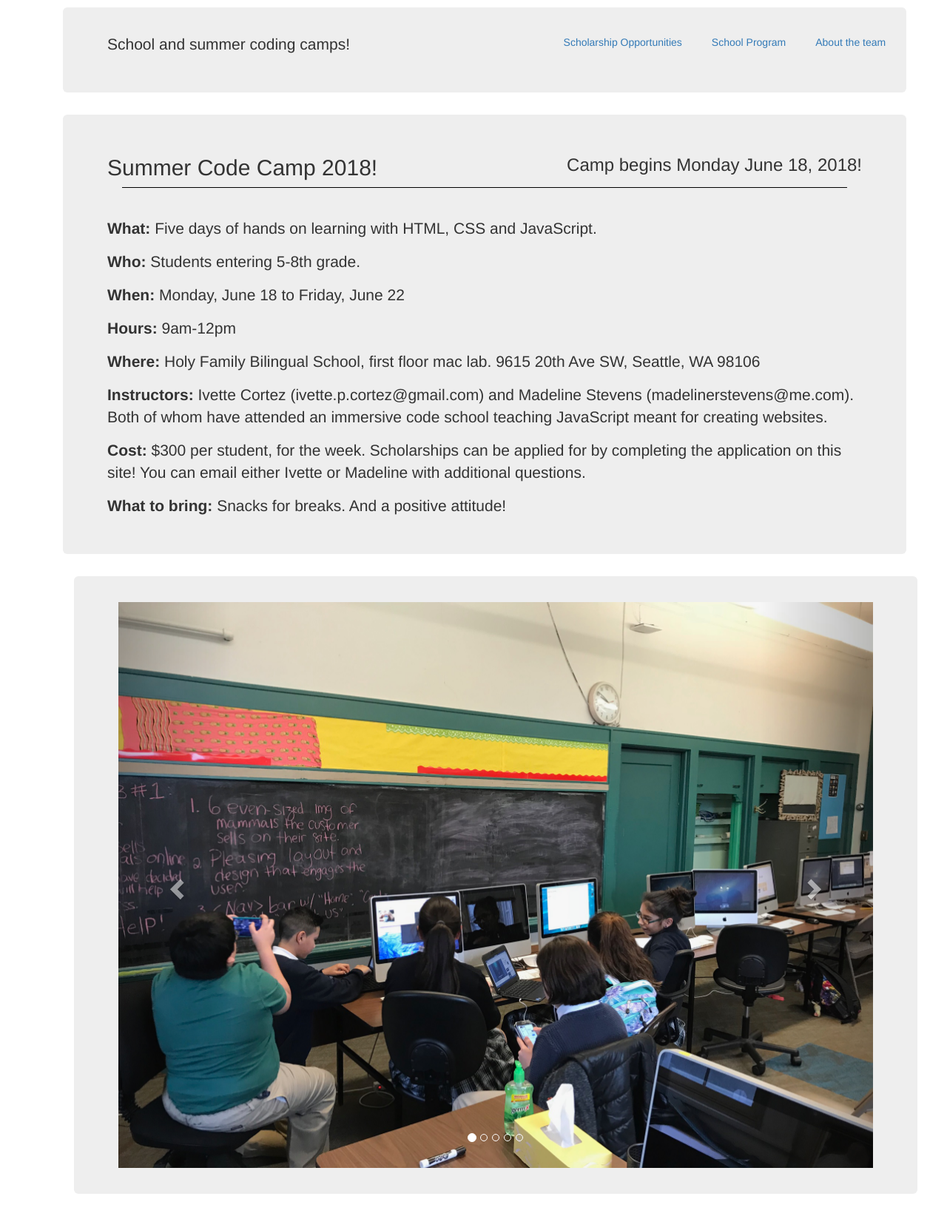
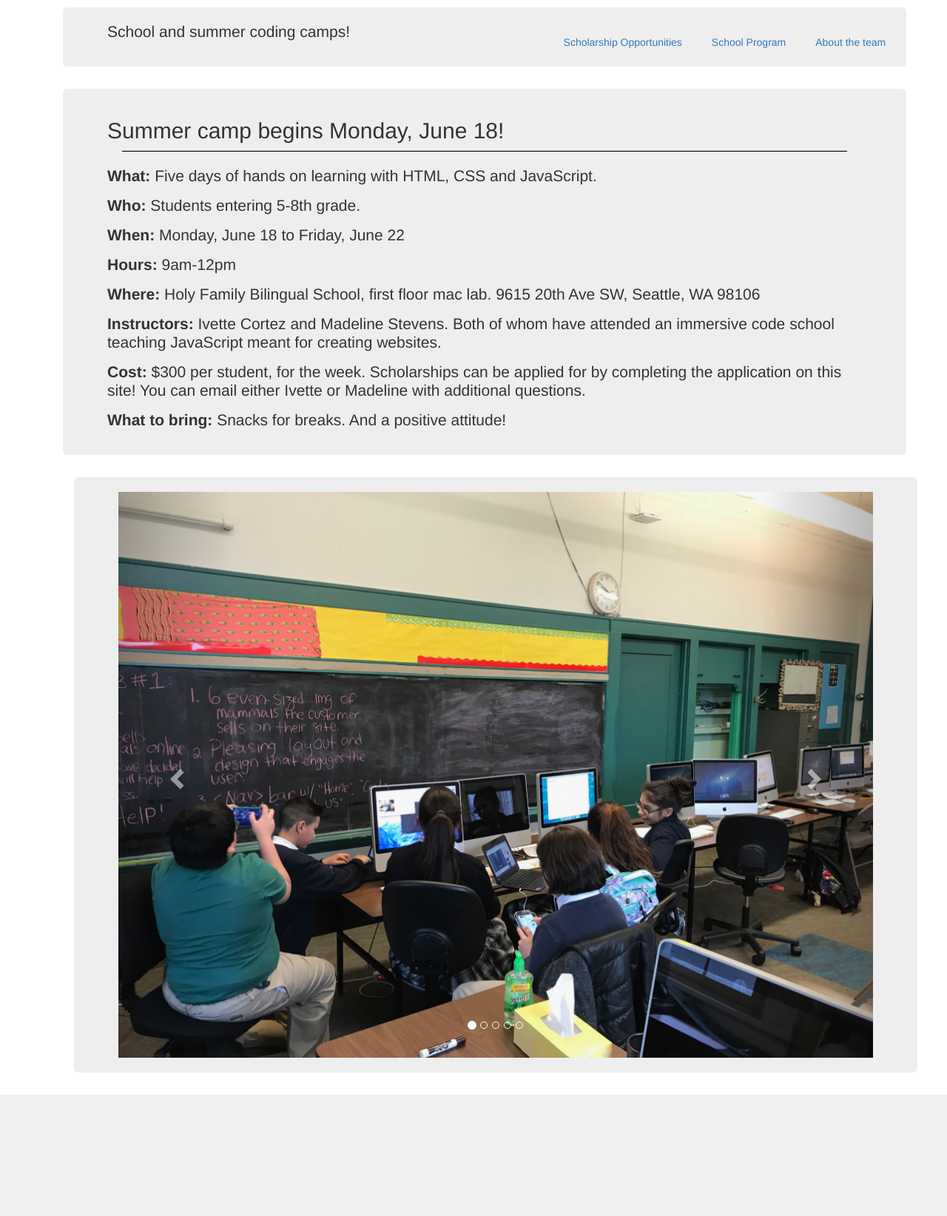
Before and after one commit to madeline-stevens/coding-falcons, a PHP site: page /index.html in a window 1280 px wide. Shown: the part 60-1704 px from the top of the page at 74% size. After the commit the page ends 1540 px from the top, so only its background shows below. Run offline with PHP 8.4, Linux system fonts and the light colour scheme; some libraries are stand-ins or nearby versions.

Commit message:
made hr line visible on home page by getting rid of border:0

```diff
--- a/index.html
+++ b/index.html
@@ -68,11 +68,9 @@ blog stuff -->
         <div class="jumbotron">
             <!-- jumbotron resize- https://www.codecademy.com/en/forum_questions/5398ac97282ae39e8d000be6 -->
 
-            <h2 style="text-align:left;float:left;">Summer Code Camp 2018!</h2>
-                <h3 style="text-align:right;float:right;">Camp begins Monday June 18, 2018!</h3>
-                <hr style="clear:both;"><br>
-            <div class="para1">
-
+            <h2 style="text-align:left;float:left;">Summer camp begins Monday, June 18!</h2>
+                <!-- <h3 style="text-align:right;float:right;">Camp begins Monday June 18, 2018!</h3> -->
+                <hr style="clear:both;">
                 <p>
                     <b>What:</b> Five days of hands on learning with HTML, CSS and JavaScript.
                 </p>
@@ -88,10 +86,9 @@ blog stuff -->
                 <p>
                     <b>Where:</b> Holy Family Bilingual School, first floor mac lab. 9615 20th Ave SW, Seattle, WA 98106
                 </p>
-                <p><b>Instructors:</b> Ivette Cortez (ivette.p.cortez@gmail.com) and Madeline Stevens (madelinerstevens@me.com). Both of whom have attended an immersive code school teaching JavaScript meant for creating websites. </p>
+                    <p><b>Instructors:</b> Ivette Cortez and Madeline Stevens. Both of whom have attended an immersive code school teaching JavaScript meant for creating websites. </p>
                     <p><b>Cost:</b> $300 per student, for the week. Scholarships can be applied for by completing the application on this site!  You can email either Ivette or Madeline with additional questions.</p>
                     <p><b>What to bring:</b> Snacks for breaks. And a positive attitude!</p>
-        </div>
     </div>
 
 
@@ -261,11 +258,13 @@ blog stuff -->
                                 <p><a href="https://www.linkedin.com/in/ivette-cortez/"><b>Ivette Cortez</b></a></p>
                                 <p>
                                     A Chicago native, Ivette has dedicated most of her life to working with underrepresented populations. A first generation daughter of Guatemalan immigrants, she would spend her summers in Guatemala, where she developed a love of learning. In 2016, she learned front-end development and uses her skills to develop a programming curriculum at Holy Family Bilingual School. She is passionate about empowering women, girls, and promoting equity and diversity in tech and hopes to introduce programming to more generations of students in Seattle.
-                                </p>
+                                </p><br>
+                                <p>ivette.p.cortez@gmail.com</p>
                                 <p><a href="http://www.madelinerstevens.com"><b>Madeline Stevens</b></a></p>
                                 <p>
                                     Madeline previously worked as a multimedia journalist, a reading and writing tutor, a technician/trainer at Apple, a TA at the code school where her and Ivette met. Her goals are to continue working in the tech industry as a developer while also continuing to work with the kiddos.
-                                </p>
+                                </p><br>
+                                <p>madelinerstevens@me.com</p>
                         </div>
 
                             <div class="col-md-7 col-sm-6 col-xs-12">
--- a/styles/style.css
+++ b/styles/style.css
@@ -11,15 +11,16 @@
   }
 
 .jumbotron {
-  padding: 35px;
+  padding: 20px;
+  line-height: 25px;
 }
 
 .jumbotron-custom {
-  font-size: 15px;
+  font-size: 5px;
 }
 
 hr {
-  border: 0;
+  /* border: 0; */
   clear:both;
   display:block;
   width: 96%;
```
Lines whose indentation alone changed are shown as unchanged.
